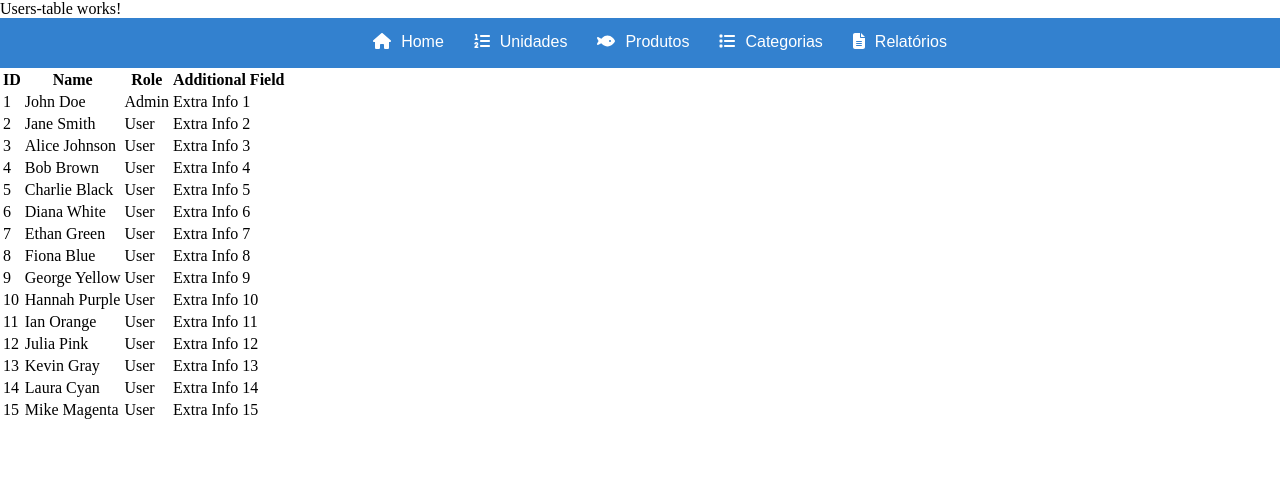
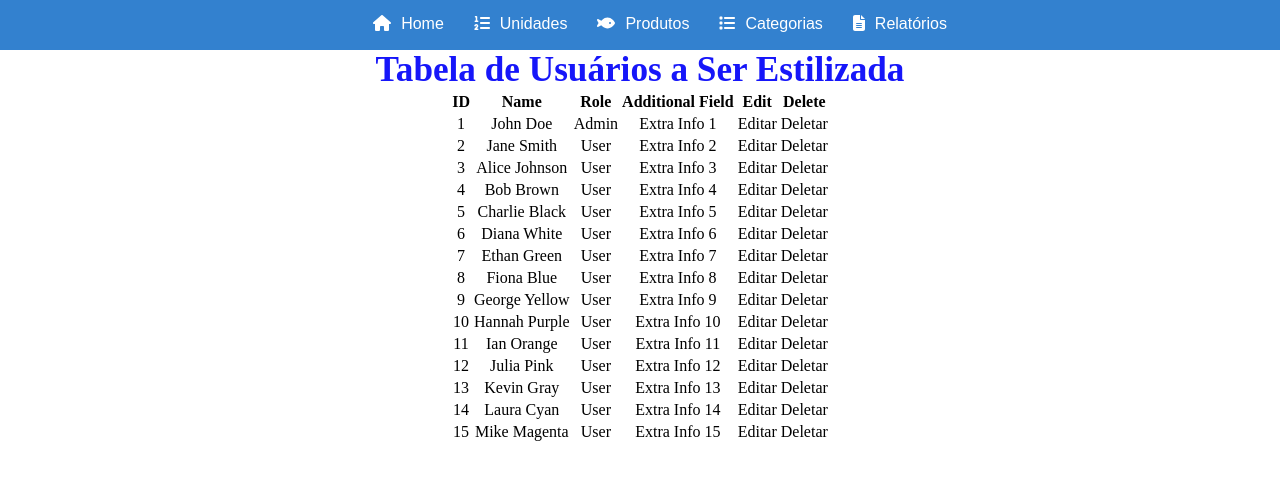
Before and after one commit to KaiqueAMesquita/Estoque-S-o-Vicente, an Angular app in the folder frontend/Estoque_SaoVicente/: page /users in a window 1280 px wide. Shown: the top 480 px of the page. Built offline with nearby package versions, Linux system fonts and the light colour scheme.

Commit message:
Tabela de Usuários

```diff
--- a/frontend/Estoque_SaoVicente/src/app/shared/components/users-table/users-table.component.css
+++ b/frontend/Estoque_SaoVicente/src/app/shared/components/users-table/users-table.component.css
@@ -0,0 +1,6 @@
+p {
+    font-weight: bold;
+    color: rgb(22, 22, 249);
+    font-size: 2.2rem;
+    text-align: center;
+}
--- a/frontend/Estoque_SaoVicente/src/app/shared/components/users-table/users-table.component.html
+++ b/frontend/Estoque_SaoVicente/src/app/shared/components/users-table/users-table.component.html
@@ -1,3 +1,3 @@
-<p>Users-table works!</p>
 <app-navbar></app-navbar>
+<p>Tabela de Usuários a Ser Estilizada</p>
 <app-table-gn [data]="usersData" [column]="usersColumn"></app-table-gn>
--- a/frontend/Estoque_SaoVicente/src/app/shared/components/users-table/users-table.component.ts
+++ b/frontend/Estoque_SaoVicente/src/app/shared/components/users-table/users-table.component.ts
@@ -7,6 +7,8 @@ interface User {
     name: string;
     role: string;
     AdditionalField: string;
+    Edit?: string; // Campo para Editar
+    Delete?: string; // Campo para Deletar
   }
   @Component({
     selector: 'app-users-table',
@@ -16,28 +18,30 @@ interface User {
   })
   export class UsersTableComponent{
     usersData: User[] = [
-      { id: '1', name: 'John Doe', role: 'Admin', AdditionalField: 'Extra Info 1' },
-      { id: '2', name: 'Jane Smith', role: 'User', AdditionalField: 'Extra Info 2' },
-      { id: '3', name: 'Alice Johnson', role: 'User', AdditionalField: 'Extra Info 3' },
-      { id: '4', name: 'Bob Brown', role: 'User', AdditionalField: 'Extra Info 4' },
-      { id: '5', name: 'Charlie Black', role: 'User', AdditionalField: 'Extra Info 5' },
-      { id: '6', name: 'Diana White', role: 'User', AdditionalField: 'Extra Info 6' },
-      { id: '7', name: 'Ethan Green', role: 'User', AdditionalField: 'Extra Info 7' },
-      { id: '8', name: 'Fiona Blue', role: 'User', AdditionalField: 'Extra Info 8' },
-      { id: '9', name: 'George Yellow', role: 'User', AdditionalField: 'Extra Info 9' },
-      { id: '10', name: 'Hannah Purple', role: 'User', AdditionalField: 'Extra Info 10' },
-      { id: '11', name: 'Ian Orange', role: 'User', AdditionalField: 'Extra Info 11' },
-      { id: '12', name: 'Julia Pink', role: 'User', AdditionalField: 'Extra Info 12' },
-      { id: '13', name: 'Kevin Gray', role: 'User', AdditionalField: 'Extra Info 13' },
-      { id: '14', name: 'Laura Cyan', role: 'User', AdditionalField: 'Extra Info 14' },
-      { id: '15', name: 'Mike Magenta', role: 'User', AdditionalField: 'Extra Info 15' },
+      { id: '1', name: 'John Doe', role: 'Admin', AdditionalField: 'Extra Info 1', Edit: 'Editar', Delete: 'Deletar' },
+      { id: '2', name: 'Jane Smith', role: 'User', AdditionalField: 'Extra Info 2', Edit: 'Editar', Delete: 'Deletar' },
+      { id: '3', name: 'Alice Johnson', role: 'User', AdditionalField: 'Extra Info 3', Edit: 'Editar', Delete: 'Deletar' },
+      { id: '4', name: 'Bob Brown', role: 'User', AdditionalField: 'Extra Info 4', Edit: 'Editar', Delete: 'Deletar' },
+      { id: '5', name: 'Charlie Black', role: 'User', AdditionalField: 'Extra Info 5', Edit: 'Editar', Delete: 'Deletar' },
+      { id: '6', name: 'Diana White', role: 'User', AdditionalField: 'Extra Info 6', Edit: 'Editar', Delete: 'Deletar' },
+      { id: '7', name: 'Ethan Green', role: 'User', AdditionalField: 'Extra Info 7', Edit: 'Editar', Delete: 'Deletar' },
+      { id: '8', name: 'Fiona Blue', role: 'User', AdditionalField: 'Extra Info 8', Edit: 'Editar', Delete: 'Deletar' },
+      { id: '9', name: 'George Yellow', role: 'User', AdditionalField: 'Extra Info 9', Edit: 'Editar', Delete: 'Deletar' },
+      { id: '10', name: 'Hannah Purple', role: 'User', AdditionalField: 'Extra Info 10', Edit: 'Editar', Delete: 'Deletar' },
+      { id: '11', name: 'Ian Orange', role: 'User', AdditionalField: 'Extra Info 11', Edit: 'Editar', Delete: 'Deletar' },
+      { id: '12', name: 'Julia Pink', role: 'User', AdditionalField: 'Extra Info 12', Edit: 'Editar', Delete: 'Deletar' },
+      { id: '13', name: 'Kevin Gray', role: 'User', AdditionalField: 'Extra Info 13', Edit: 'Editar', Delete: 'Deletar' },
+      { id: '14', name: 'Laura Cyan', role: 'User', AdditionalField: 'Extra Info 14', Edit: 'Editar', Delete: 'Deletar' },
+      { id: '15', name: 'Mike Magenta', role: 'User', AdditionalField: 'Extra Info 15', Edit: 'Editar', Delete: 'Deletar' },
     ];
 
     usersColumn:{key: keyof User; label:string}[] = [
       { key: 'id', label: 'ID' },
       { key: 'name', label: 'Name' },
       { key: 'role', label: 'Role' },
-      { key: 'AdditionalField', label: 'Additional Field' }
+      { key: 'AdditionalField', label: 'Additional Field' },
+      { key: 'Edit', label: 'Edit' },
+      { key: 'Delete', label: 'Delete' }
     ];
 }
 // :{key: keyof User; label:string}[]
--- a/frontend/Estoque_SaoVicente/src/app/table-gn/table-gn.component.css
+++ b/frontend/Estoque_SaoVicente/src/app/table-gn/table-gn.component.css
@@ -0,0 +1,5 @@
+table {
+    justify-content: center;
+    text-align:center;
+    margin: 0 auto;
+}
```
